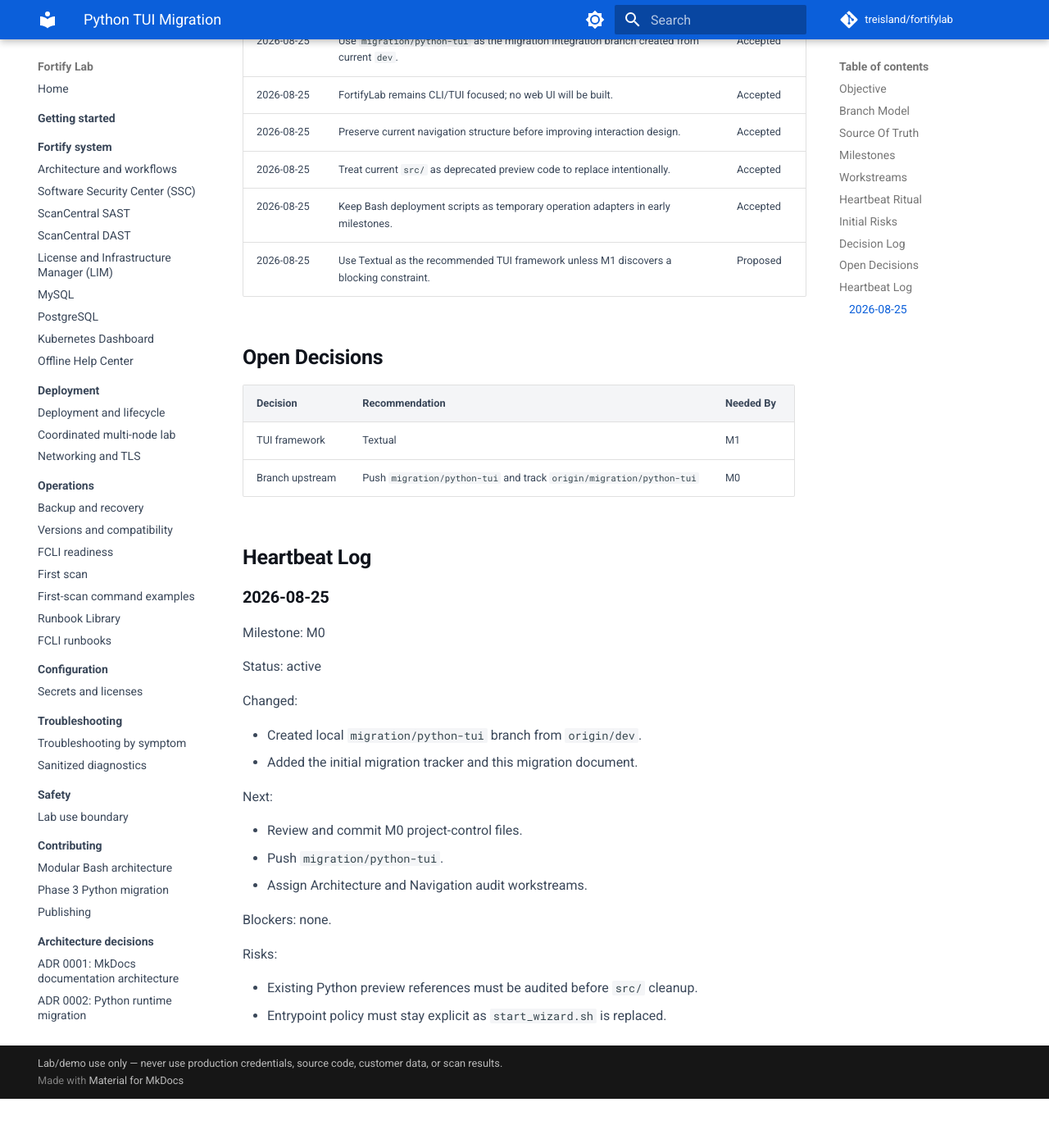
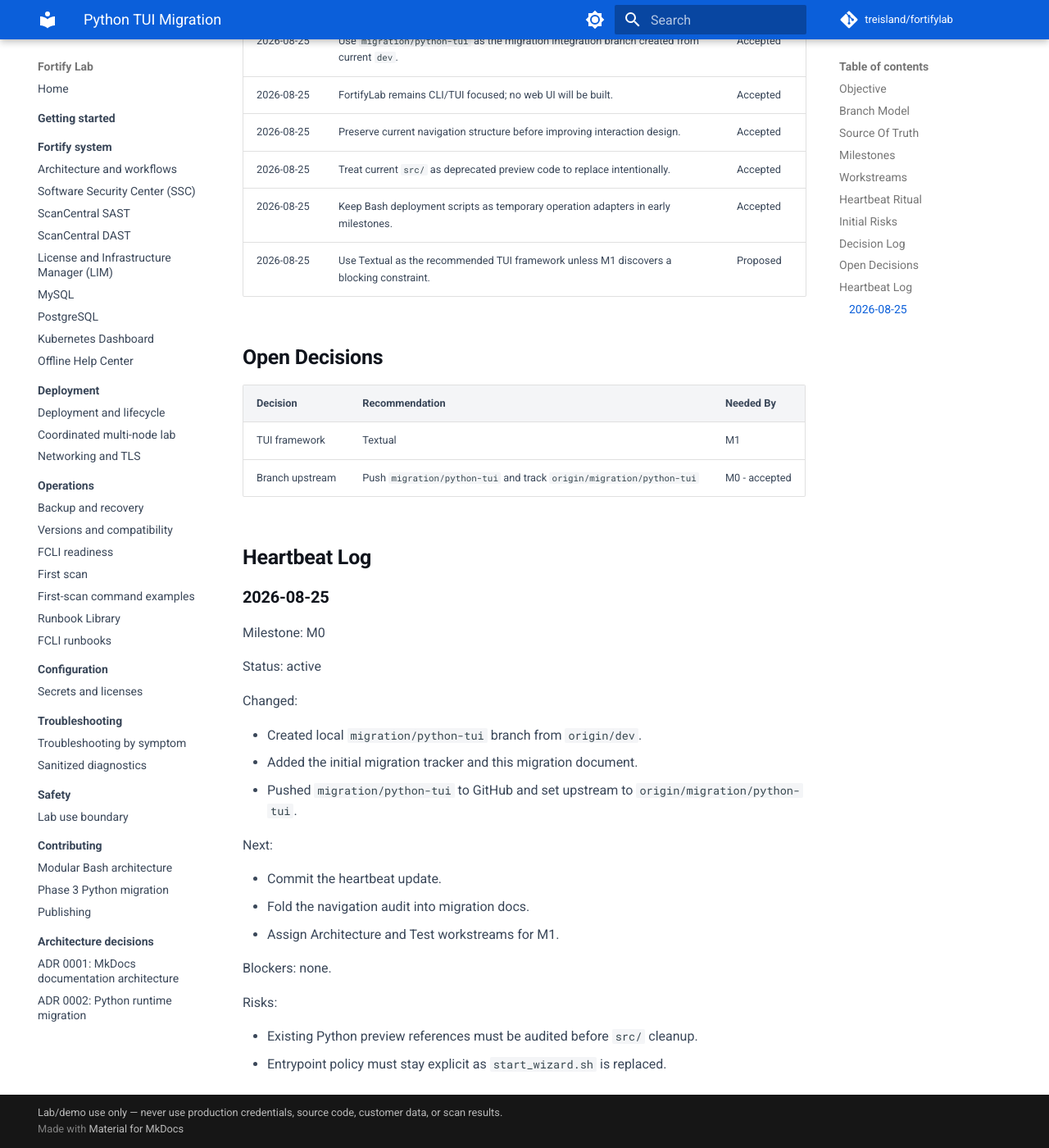
Before and after one commit to treisland/fortifylab, an MkDocs documentation site: the page built from docs/development/python-tui-migration.md, in a window 1280 px wide and 1400 px high, scrolled down 3513 px. Shown: the whole window at 82% size. Built offline with MkDocs 1.6.1 and Material for MkDocs 9.7.7, drawn with Linux system fonts in a browser that asks for light colours; comment, search, counter and statistics services are not loaded; before the commit the page ends 4853 px from its top, so only the background shows below that.

Commit message:
Record migration branch heartbeat

```diff
--- a/docs/development/python-tui-migration.md
+++ b/docs/development/python-tui-migration.md
@@ -138,7 +138,7 @@ Cadence:
 | Decision | Recommendation | Needed By |
 | --- | --- | --- |
 | TUI framework | Textual | M1 |
-| Branch upstream | Push `migration/python-tui` and track `origin/migration/python-tui` | M0 |
+| Branch upstream | Push `migration/python-tui` and track `origin/migration/python-tui` | M0 - accepted |
 
 ## Heartbeat Log
 
@@ -152,12 +152,13 @@ Changed:
 
 - Created local `migration/python-tui` branch from `origin/dev`.
 - Added the initial migration tracker and this migration document.
+- Pushed `migration/python-tui` to GitHub and set upstream to `origin/migration/python-tui`.
 
 Next:
 
-- Review and commit M0 project-control files.
-- Push `migration/python-tui`.
-- Assign Architecture and Navigation audit workstreams.
+- Commit the heartbeat update.
+- Fold the navigation audit into migration docs.
+- Assign Architecture and Test workstreams for M1.
 
 Blockers: none.
 
```
Also changed, not shown: 1 other file.
